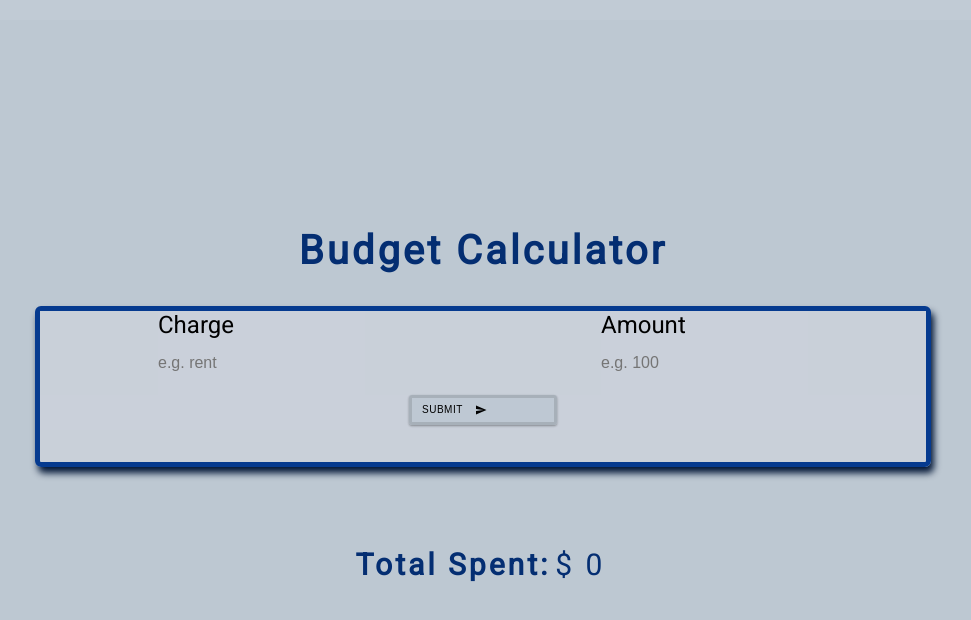
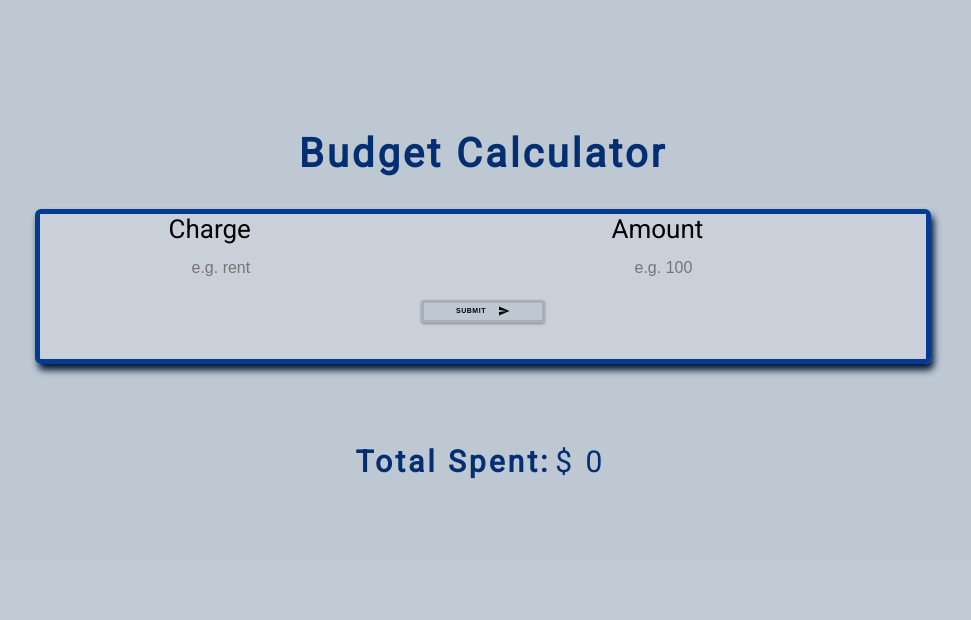
Before and after one commit to LynnKnapp/budget-app, a React (Create React App) app: page / in a window 1280 px wide. Shown: the top 620 px of the page, without its empty margins (157-1128 px from the left). Built offline with nearby package versions, Linux system fonts and the light colour scheme.

Commit message:
functionality completed

```diff
--- a/src/App.js
+++ b/src/App.js
@@ -48,6 +48,7 @@ function App () {
            return expense.id === id?{...expense,charge,amount} :expense
         })
         setExpenses(tempExpenses)
+        setEdit(false)
        }else{
          const singleExpense = {id:uuid(),charge,amount}
          setExpenses([...expenses,singleExpense])
@@ -56,6 +57,7 @@ function App () {
        }
       setCharge('')
       setAmount('')
+      setId("")
     }else{
       handleAlert({type: 'danger', text: "can't be an empty value & amount must be larger than 0"})
     }
@@ -71,6 +73,7 @@ const handleDelete = id => {
   let filteredExpenses = expenses.filter(expense => expense.id !== id);
   setExpenses(filteredExpenses);
   handleAlert({ type: "danger", text: "item deleted" });
+  setId("")
 }
 
 
--- a/src/styles/styles.css
+++ b/src/styles/styles.css
@@ -11,8 +11,7 @@
     flex-direction: column;
     justify-content: center;
     align-items: center;
-    height: 90vh;
-    margin-top: 20px;
+    height: 70vh;
 }
 .list{
     border: solid teal 5px
@@ -72,6 +71,9 @@ h1 {
     background-color: rgba(202, 209, 218, 0.938);
     display: flex;
     flex-direction: column;
+    width: 30vw;
+    margin-left: 140px;
+
 }
 label {
   display: block;
@@ -94,7 +96,6 @@ label {
   border-radius: 0;
   outline: none;
   height: 3rem;
-  /* width: 100%; */
   font-size: 16px;
   margin: 0 0 8px 0;
   padding: 0;
@@ -102,25 +103,27 @@ label {
 .btn {
   text-decoration: none;
   letter-spacing: 0.5px;
-  font-size: 10px;
+  font-size: 12px;
+  font-weight: bold;
   outline: 0;
   border: solid  rgba(0, 0, 0, 0.12);
   border-radius: 3px;
   display: block;
   height: 30px;
-  line-height: 36px;
-  padding: 0 10px;
+  text-align: center;
+  line-height: 15px;
   text-transform: uppercase;
   margin: 0 auto;
   cursor: progress;
   box-shadow: 0 1px 3px rgba(0, 0, 0, 0.12), 0 1px 2px rgba(0, 0, 0, 0.24);
   transition: all 0.3s cubic-bezier(0.25, 0.8, 0.25, 1);
   display: flex;
+  justify-content: center;
   align-items: center;
   margin-bottom: 5px;
-  width: 148px;
-  position: align-to-parent(middle, middle);
+  width: 131px;
 }
+
 
 .btn:hover {
   box-shadow: 0 14px 28px rgba(0, 0, 0, 0.25), 0 10px 10px rgba(0, 0, 0, 0.22);
@@ -220,7 +223,10 @@ label {
 .alert-success {
   background: var(--mainGreen);
 }
-@media screen and (min-width: 601px) {
+
+
+
+@media only screen and (min-width: 375px) and (max-width: 767px) {
     .App,
     .list,
     .alert {
@@ -230,8 +236,44 @@ label {
     .list {
       margin: 2rem auto 0 auto;
     }
+    .form-group {
+      margin-left: 11px;
+      width: 23vw;
   }
-@media screen and (min-width: 993px) {
+  .item{
+      width: 69vw;
+      padding: 0px 5px;
+  }
+  .list-cont > ul > div > li > div.info > span.expense {
+    font-size: 14px;
+    }
+    .amount{
+        font-size: 14px;
+    }
+    .edit-btn{
+        font-size: .95rem;
+    }
+    .clear-btn{
+        font-size: .85rem;
+    }
+    label{
+        font-size: 20px;
+    }
+    .btn {
+        font-size: 7px;
+        height: 24px;
+        line-height: 20px;
+        width: 131px;
+        margin-bottom: 4px;
+      }
+    h1{
+        font-size: 32px;
+    }
+    .total-spending {
+        font-size: 24px;
+    }
+}
+@media only screen and (min-width: 768px) {
     .App,
     .list,
     .alert {
@@ -243,4 +285,28 @@ label {
     .info {
       flex: 0 0 50%;
     }
+    .form-group {
+      width: 20vw;
+      margin-left: 70px;
     }
+    label{
+        font-size: 26px;
+    }
+    .form-control{
+        margin: 0px 0 8px 23px;
+    }
+    .btn {
+        font-size: 7px;
+        height: 23px;
+        line-height: 20px;
+        width: 124px;
+        margin-bottom: 4px;
+    }
+    .item{
+        width: 47vw;
+        padding: 0px 5px;
+    }
+
+
+
+}
```
Lines whose indentation alone changed are shown as unchanged.
